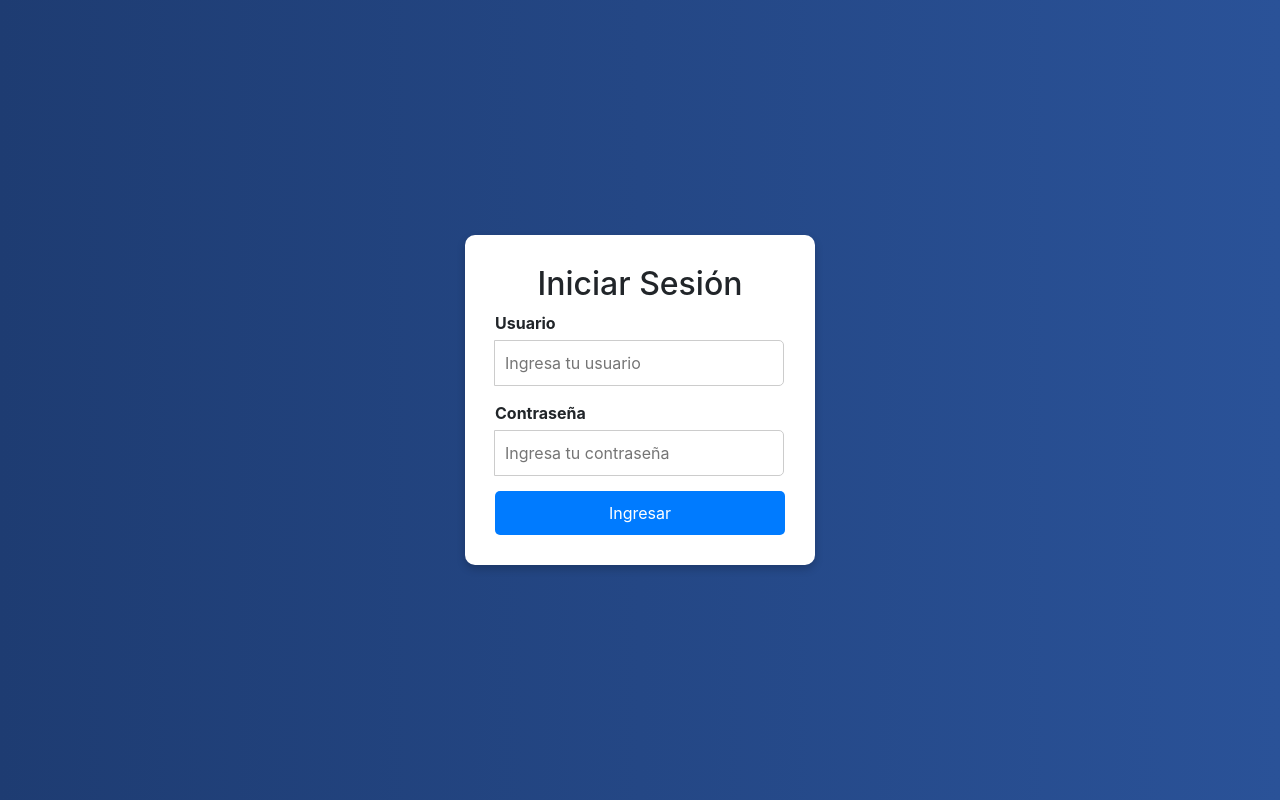
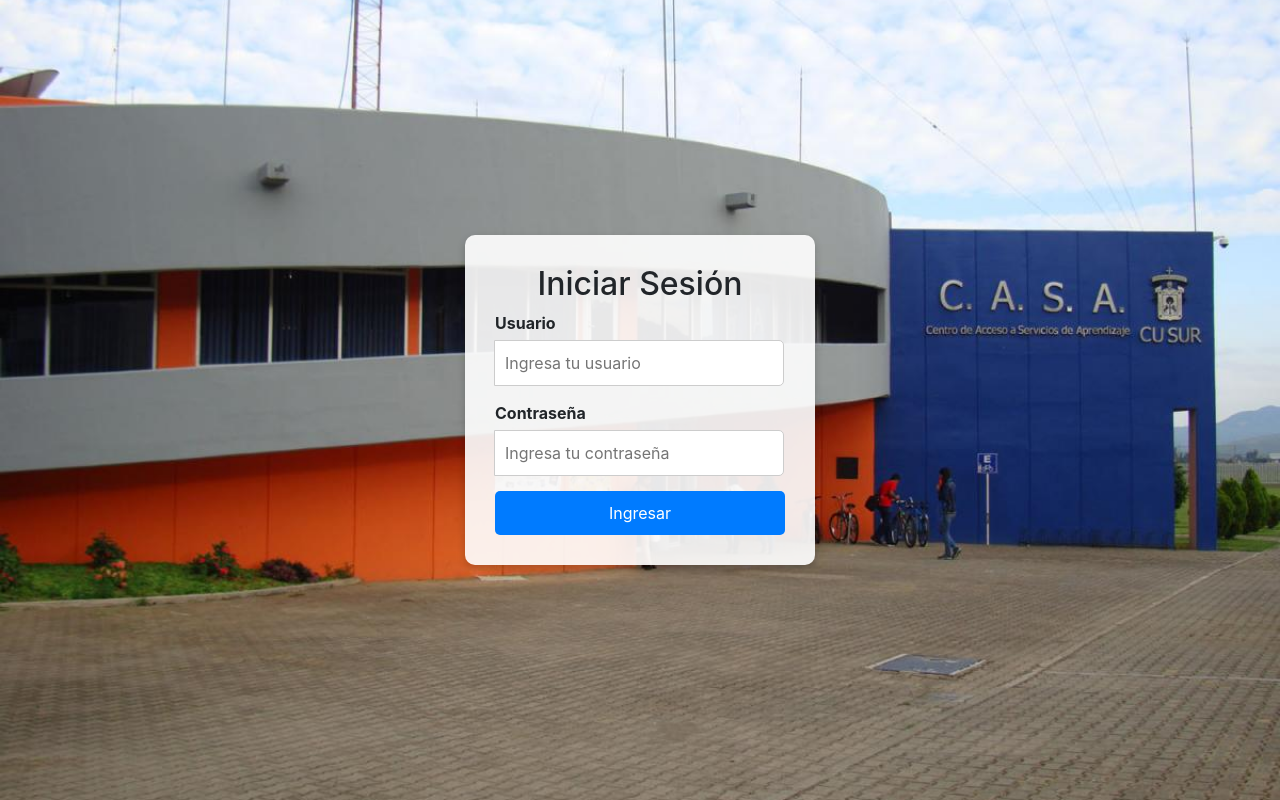
Before and after one commit to Edsug/intercambios-proyectos-web, a React (Create React App) app in the folder frontend/: page / in a window 1280 px wide. Built offline with nearby package versions, Linux system fonts and the light colour scheme.

Commit message:
avances 25/03/25
Modificacion login y header

```diff
--- a/frontend/src/components/Header.js
+++ b/frontend/src/components/Header.js
@@ -39,6 +39,10 @@ const Header = ({ toggleSidebar, isOpen }) => {
       <div className="top-banner">
         <img src={headerImage} alt="Banner" className="header-banner-image" />
       </div>
+
+
+
+
       <header className="header">
         {/* Botón hamburguesa movido al header */}
         <button
@@ -50,7 +54,7 @@ const Header = ({ toggleSidebar, isOpen }) => {
         </button>
 
         <div className="header-center">
-          <h1 className="app-title">Sistema de Registro de Intercambio</h1>
+          <h1 className="app-title">Sistema para la gestion de alumnos area de intercambios</h1>
         </div>
 
         <div className="user-section" ref={menuRef}>
--- a/frontend/src/styles/Header.css
+++ b/frontend/src/styles/Header.css
@@ -3,7 +3,7 @@
 /* Banner superior */
 .top-banner {
   width: 100%;
-  height: 100px;
+  height: 100%;
   overflow: hidden;
   position: relative;
   z-index: 10;
@@ -14,7 +14,6 @@
 
 .header-banner-image {
   height: 100%;
-  max-width: 1200px;
   width: 100%;
   object-fit: cover;
   object-position: center;
--- a/frontend/src/styles/Login.css
+++ b/frontend/src/styles/Login.css
@@ -1,16 +1,17 @@
+/* Estilos generales */
 /* Estilos generales */
 .login-container {
   display: flex;
   align-items: center;
   justify-content: center;
   height: 100vh;
-  background: linear-gradient(to right, #1e3c72, #2a5298);
+  background: url("../assets/Biblioteca.jpg") no-repeat center center/cover;
   padding: 20px;
 }
 
 /* Caja del formulario */
 .login-box {
-  background: white;
+  background: rgba(255, 255, 255, 0.9); /* Fondo blanco semi-transparente */
   padding: 30px;
   border-radius: 10px;
   box-shadow: 0 4px 8px rgba(0, 0, 0, 0.2);
@@ -18,6 +19,9 @@
   max-width: 350px;
   text-align: center;
 }
+
+/* Resto del CSS sigue igual */
+
 
 /* Estilos para los grupos de entrada */
 .input-group {
@@ -56,9 +60,7 @@ button {
   transition: 0.3s;
 }
 
-button:hover {
-  background: #0056b3;
-}
+
 
 /* Mensaje de error */
 .error-message {
```
Also changed, not shown: frontend/src/assets/Biblioteca.jpg (added).
